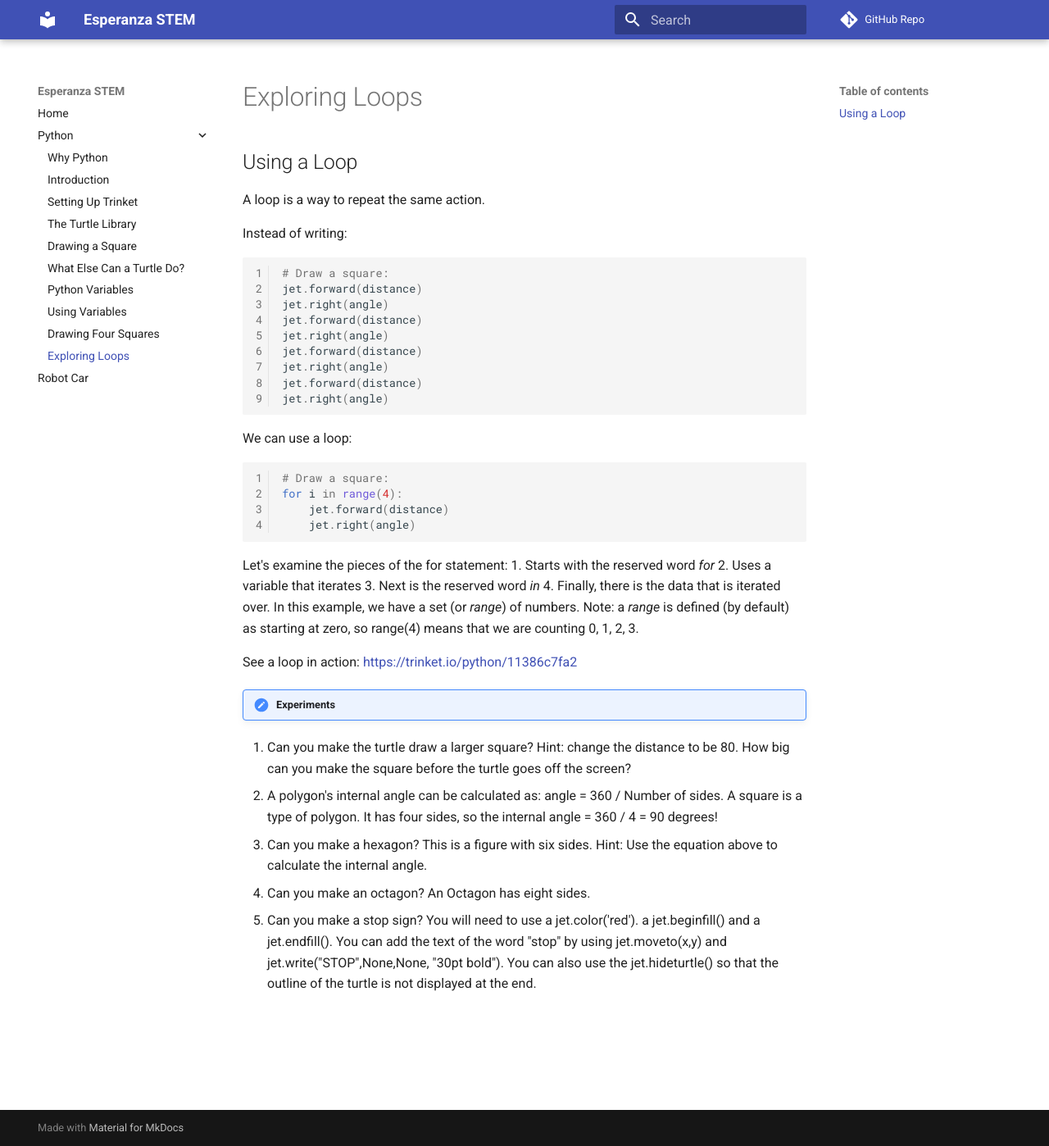
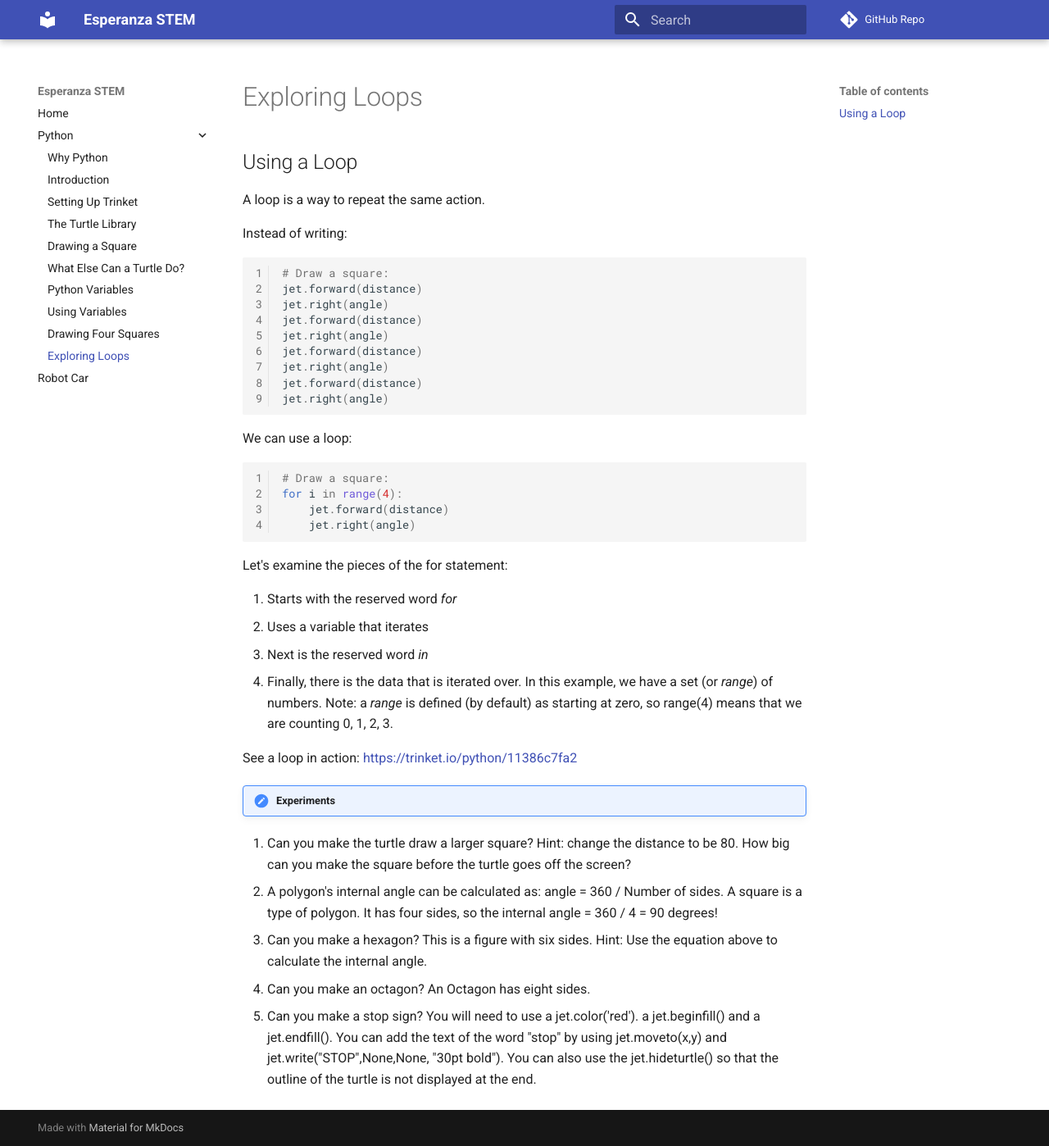
Before and after one commit to jetannenbaum/esperanzaSTEM, an MkDocs documentation site: the page built from docs/python/loops.md, in a window 1280 px wide and 1398 px high. Shown: the whole window at 82% size. Built offline with MkDocs 1.6.1 and Material for MkDocs 9.7.7, drawn with Linux system fonts in a browser that asks for light colours; comment, search, counter and statistics services are not loaded.

Commit message:
Update loops.md
Fixed the formating

````diff
--- a/docs/python/loops.md
+++ b/docs/python/loops.md
@@ -26,10 +26,11 @@
 ```
 
 Let's examine the pieces of the for statement:
+
 1. Starts with the reserved word _for_
-2. Uses a variable that iterates
-3. Next is the reserved word _in_
-4. Finally, there is the data that is iterated over.  In this example, we have a set (or _range_) of numbers. Note: a _range_ is defined (by default) as starting at zero, so range(4) means that we are counting 0, 1, 2, 3.
+1. Uses a variable that iterates
+1. Next is the reserved word _in_
+1. Finally, there is the data that is iterated over.  In this example, we have a set (or _range_) of numbers. Note: a _range_ is defined (by default) as starting at zero, so range(4) means that we are counting 0, 1, 2, 3.
 
 See a loop in action: [https://trinket.io/python/11386c7fa2](https://trinket.io/python/11386c7fa2)
 
````
